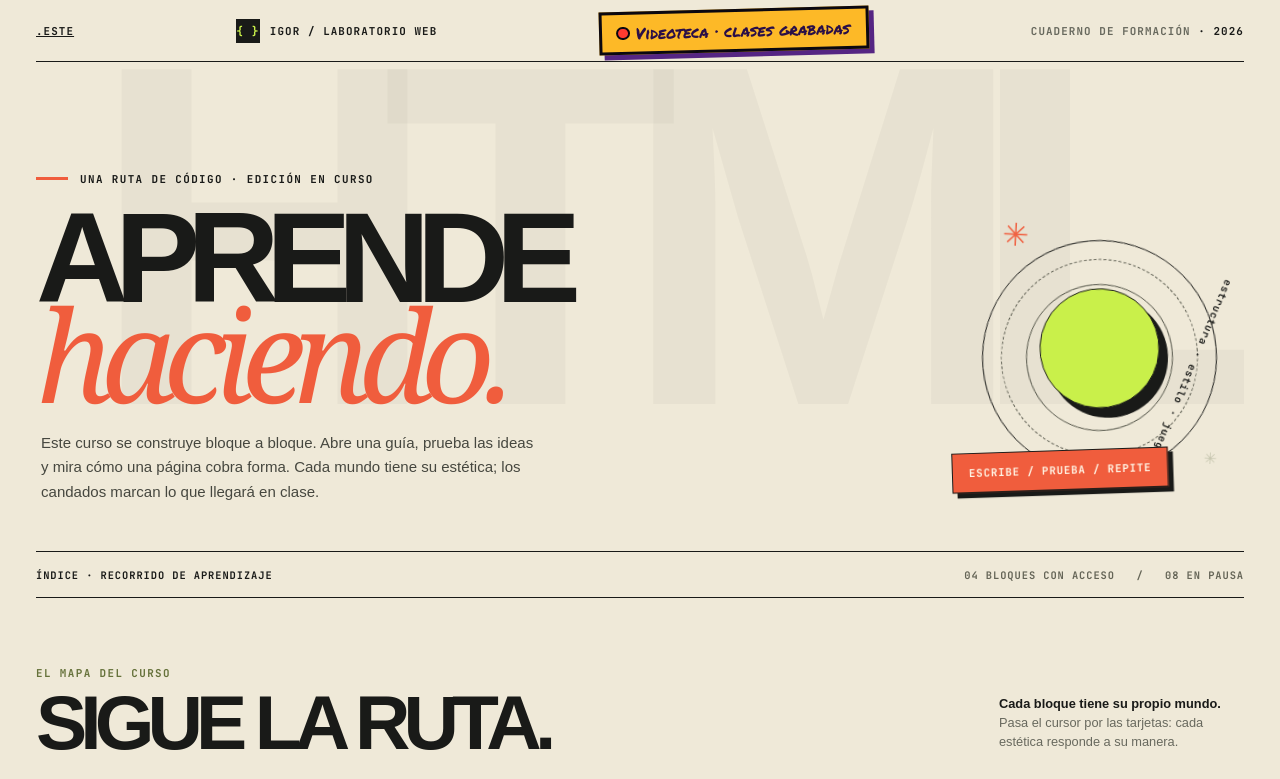
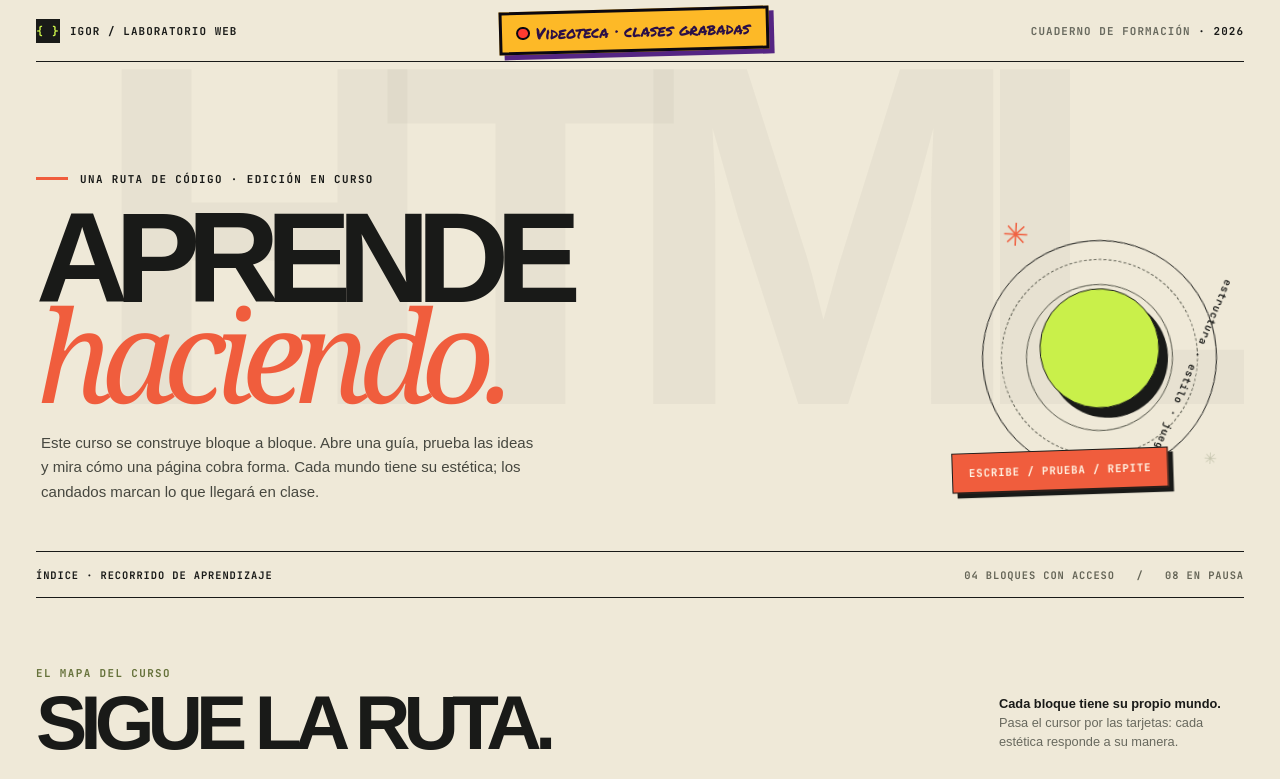
Before and after one commit to igorhermoso1/Formaci-n_Juritecnia, a plain HTML site: page index.html in a window 1280 px wide. Shown: the top 779 px of the page. Drawn offline with Linux system fonts and the light colour scheme; a web font is replaced by a local one.

Commit message:
Update index.html

```diff
--- a/index.html
+++ b/index.html
@@ -449,7 +449,6 @@
 </head>
 <body>
   <header class="wrap masthead">
-    <a id="perro" href="CuartoBloque/Unidades-Color-Gotham.html">.este</a>
     <div class="signature"><span class="sigil">{ }</span><span>Igor / laboratorio web</span></div>
     <a class="tele" href="https://igorhermoso1.github.io/Video-juritecnia/" target="_blank" rel="noopener">Videoteca · clases grabadas</a>
     <div class="edition">Cuaderno de formación <b>· 2026</b></div>
```
